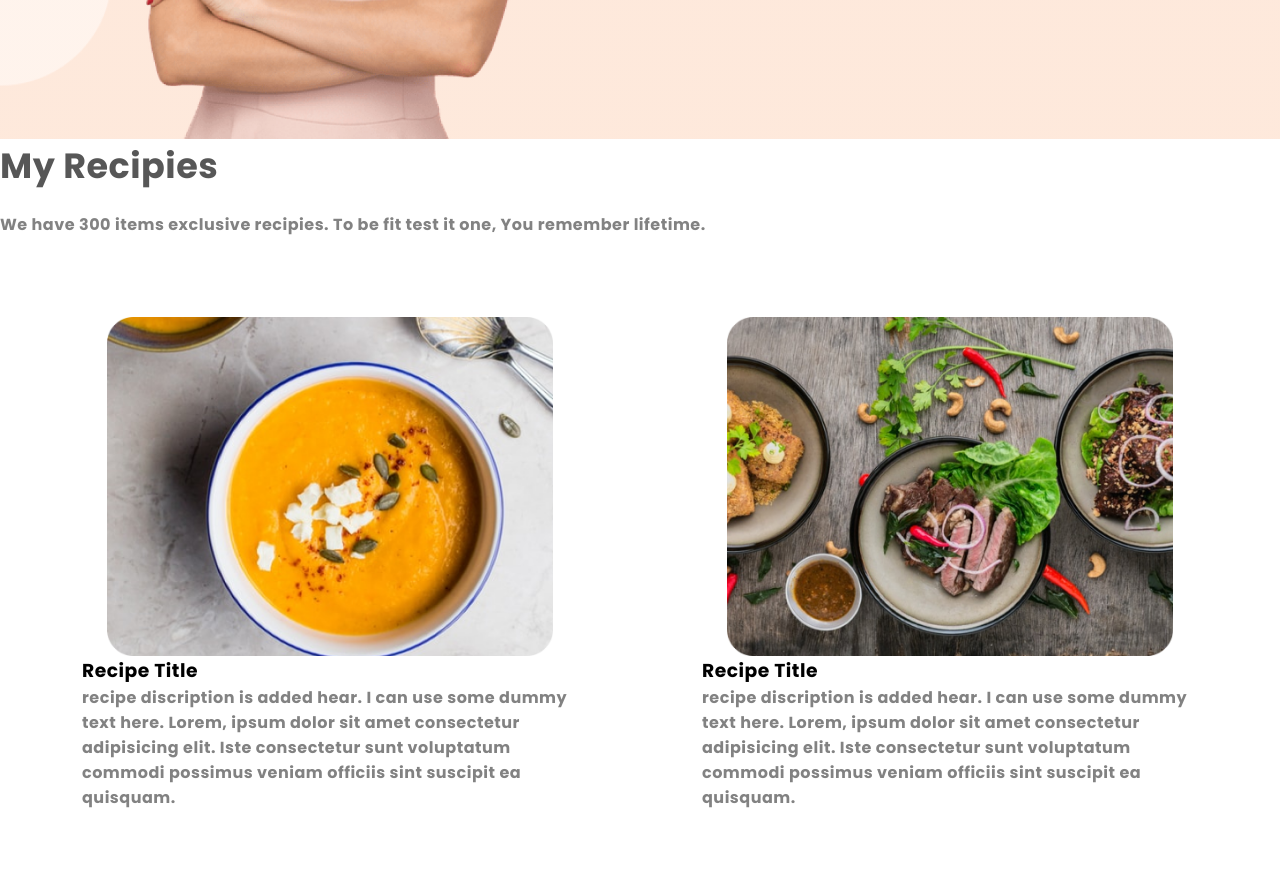
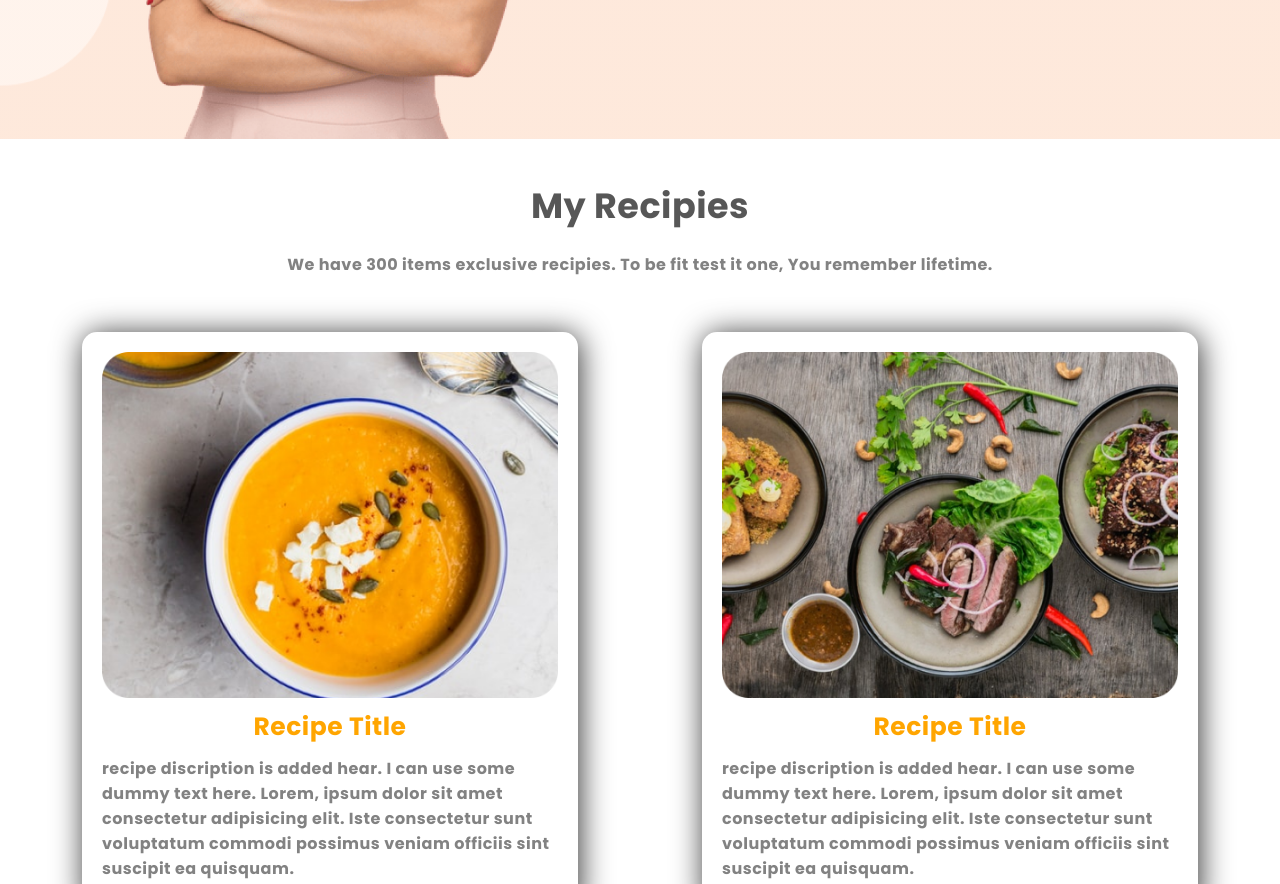
Before and after one commit to mostafizurRahaman/eat-healthy, a plain HTML site: page index.html in a window 1280 px wide. Shown: the part 1040-1924 px from the top of the page. Drawn offline with Linux system fonts and the light colour scheme.

Commit message:
recipe add

```diff
--- a/style.css
+++ b/style.css
@@ -93,3 +93,36 @@ h2{
 .about_me img {
 width: 75%;
 }
+.my_recipies{
+    padding: 40px 20px;
+}
+.my_recipies .top_bar{
+   text-align: center;
+}
+.my_recipies .bottom_sec{
+  padding:50px 0px ;
+  padding-bottom: 0;
+}
+.my_recipies .bottom_sec .half_sec{
+  box-shadow: 2px 2px 31px rgba(0, 0, 0, 0.80);
+  padding: 20px 20px 30px;
+  border-radius: 15px;
+  -webkit-border-radius: 15px;
+  -moz-border-radius: 15px;
+  -ms-border-radius: 15px;
+  -o-border-radius: 15px;
+ margin-top: 5px;
+
+
+}
+.my_recipies .bottom_sec .half_sec img{
+ width: 100%;
+ margin-bottom: 10px;
+}
+
+.bottom_sec h3{
+    font-size: 25px;
+    margin: 10px 0;
+    text-align: center;
+    color: orange;
+}
```
